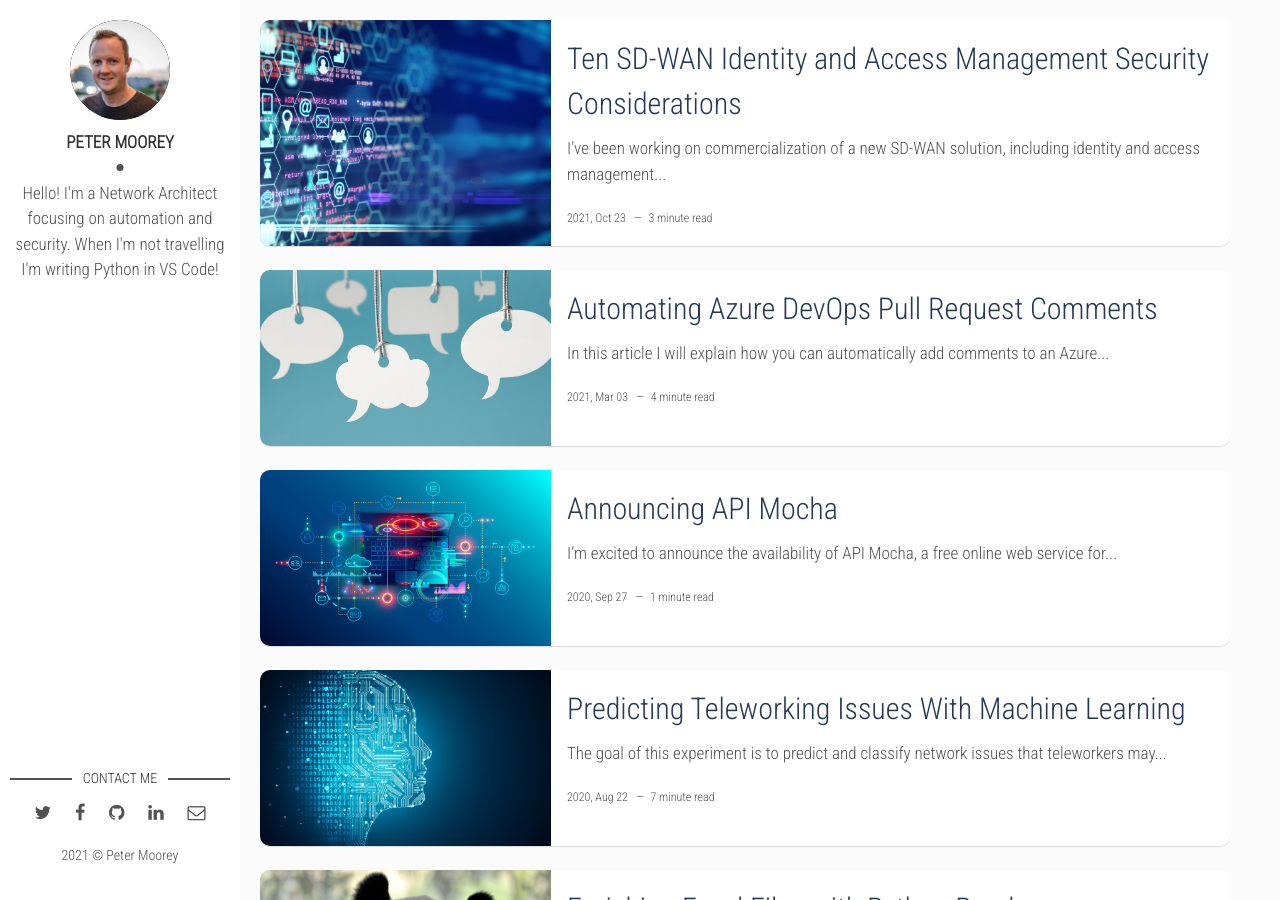
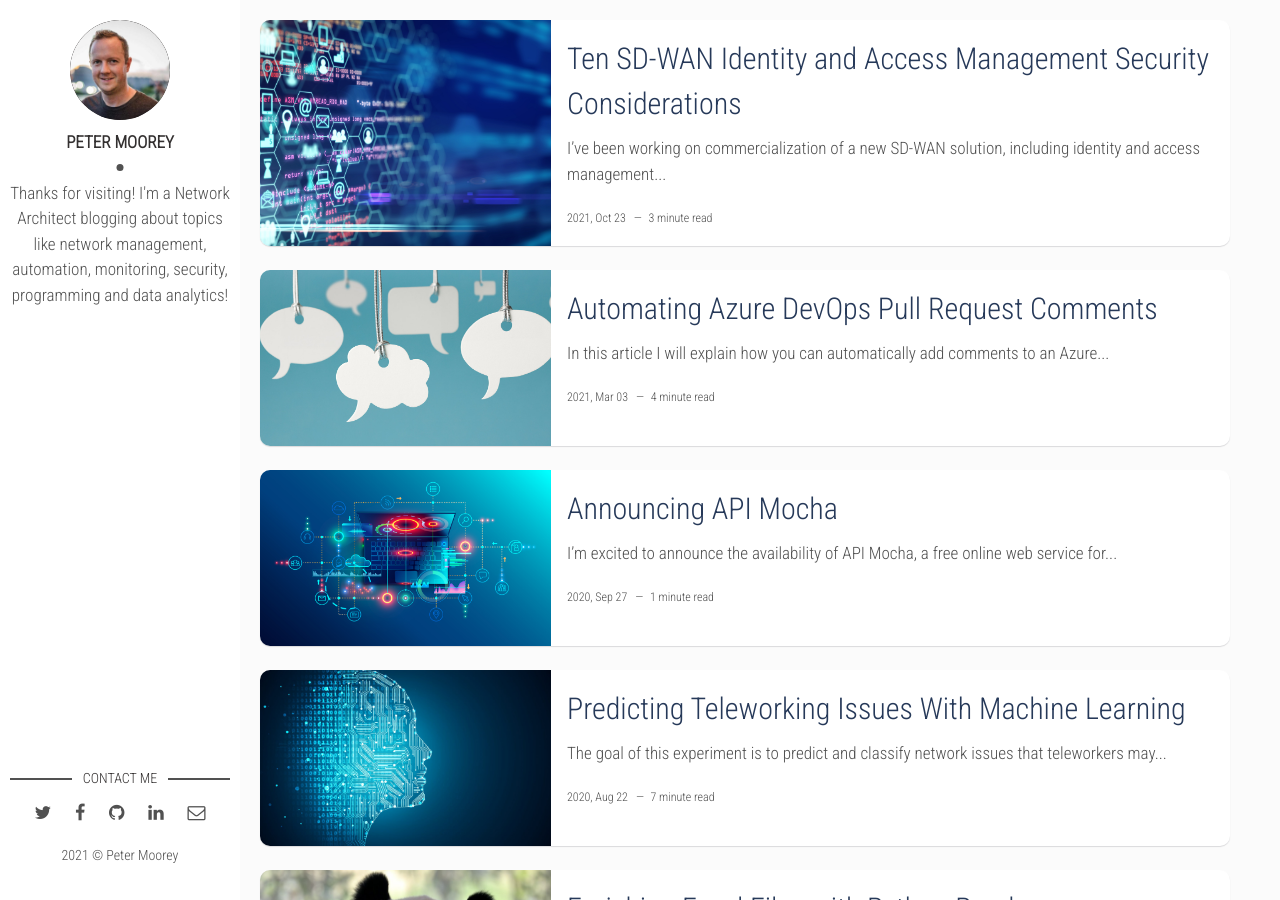
Before and after one commit to petermoorey/petermoorey.github.io, a Jekyll site: the page built from index.html, in a window 1280 px wide and 900 px high. Built offline with Jekyll 4.4.1, drawn with Linux system fonts in a browser that asks for light colours; nearby versions of some CDN libraries; the list of posts is cut into pages by our own code.

Commit message:
Update _config.yml

```diff
--- a/_config.yml
+++ b/_config.yml
@@ -9,7 +9,7 @@ site-twitter: #if your site has a twitter account, enter it here
 # Author Settings
 author: Peter Moorey
 author-img: petermoorey.jpg
-about-author: Hello! I'm a Network Architect focusing on automation and security. When I'm not travelling I'm writing Python in VS Code!
+about-author: Thanks for visiting! I'm a Network Architect blogging about topics like network management, automation, monitoring, security, programming and data analytics!
 social-twitter: petermoorey
 social-facebook: peter.moorey
 social-github: petermoorey
```
